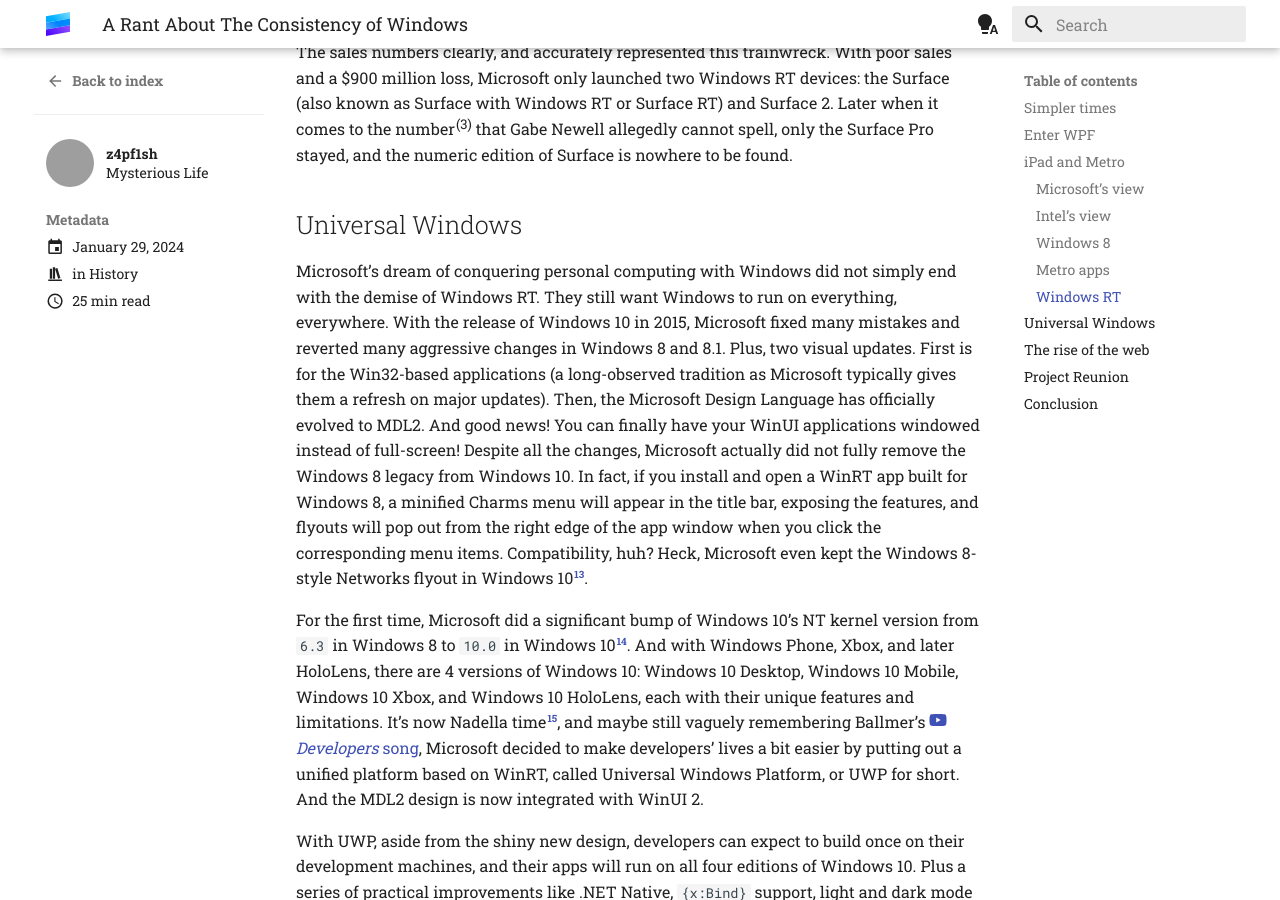
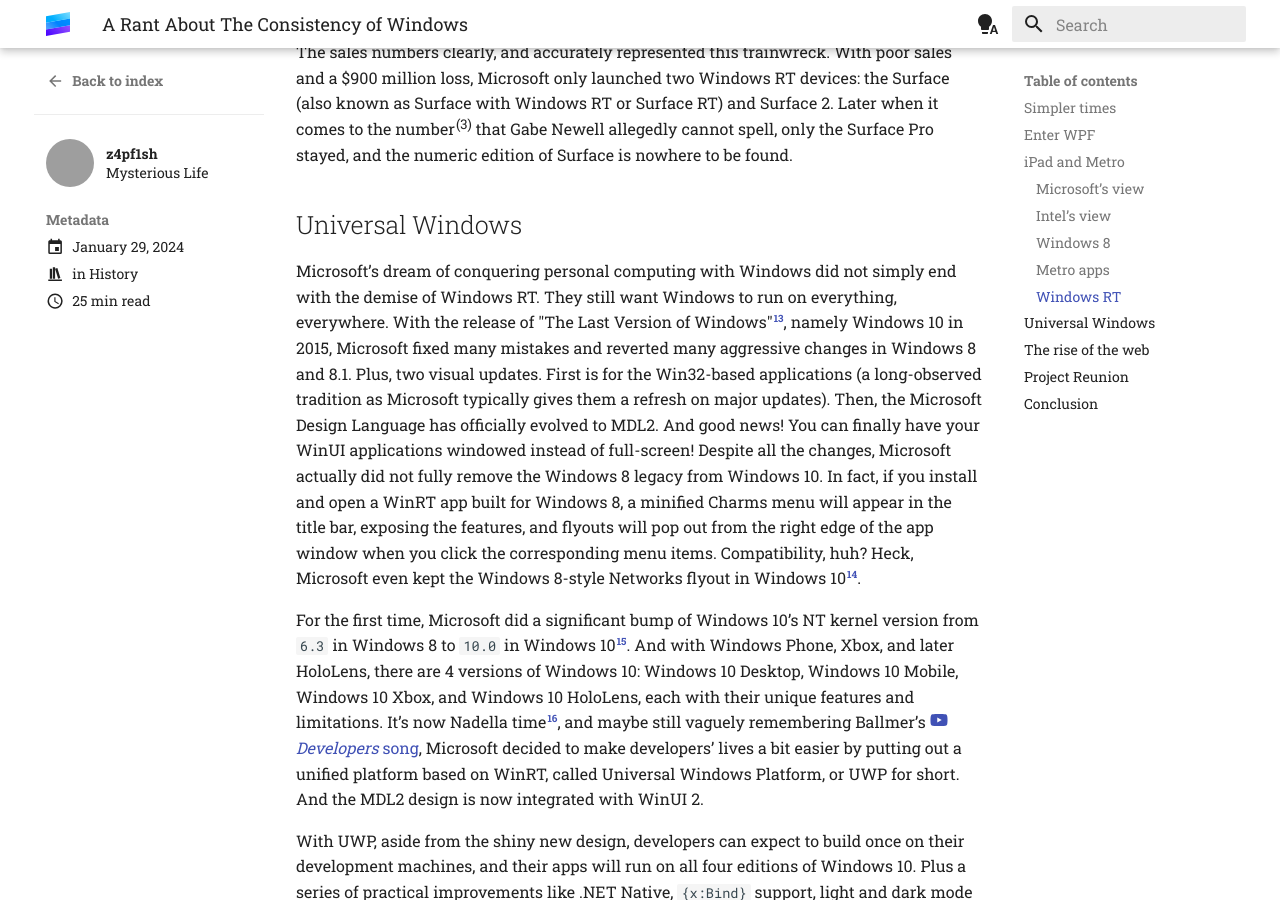
Before and after one commit to z4pf1sh/z4pf1sh.github.io, an MkDocs documentation site: the page built from docs/posts/windows-consistency.md, in a window 1280 px wide and 900 px high, scrolled down 8130 px. Built offline with MkDocs 1.6.1 and Material for MkDocs 9.7.7, drawn with Linux system fonts in a browser that asks for light colours; emoji names are drawn with the system emoji font; comment, search, counter and statistics services are not loaded; some of the changed text lies outside the part shown; grey boxes are pictures that could not be loaded.

Commit message:
Update footnotes and grammar

```diff
--- a/docs/posts/windows-consistency.md
+++ b/docs/posts/windows-consistency.md
@@ -165,9 +165,9 @@
 
 ## Universal Windows
 
-Microsoft’s dream of conquering personal computing with Windows did not simply end with the demise of Windows RT. They still want Windows to run on everything, everywhere. With the release of Windows 10 in 2015, Microsoft fixed many mistakes and reverted many aggressive changes in Windows 8 and 8.1. Plus, two visual updates. First is for the Win32-based applications (a long-observed tradition as Microsoft typically gives them a refresh on major updates). Then, the Microsoft Design Language has officially evolved to MDL2. And good news! You can finally have your WinUI applications windowed instead of full-screen! Despite all the changes, Microsoft actually did not fully remove the Windows 8 legacy from Windows 10. In fact, if you install and open a WinRT app built for Windows 8, a minified Charms menu will appear in the title bar, exposing the features, and flyouts will pop out from the right edge of the app window when you click the corresponding menu items. Compatibility, huh? Heck, Microsoft even kept the Windows 8-style Networks flyout in Windows 10[^13].
+Microsoft’s dream of conquering personal computing with Windows did not simply end with the demise of Windows RT. They still want Windows to run on everything, everywhere. With the release of "The Last Version of Windows"[^13], namely Windows 10 in 2015, Microsoft fixed many mistakes and reverted many aggressive changes in Windows 8 and 8.1. Plus, two visual updates. First is for the Win32-based applications (a long-observed tradition as Microsoft typically gives them a refresh on major updates). Then, the Microsoft Design Language has officially evolved to MDL2. And good news! You can finally have your WinUI applications windowed instead of full-screen! Despite all the changes, Microsoft actually did not fully remove the Windows 8 legacy from Windows 10. In fact, if you install and open a WinRT app built for Windows 8, a minified Charms menu will appear in the title bar, exposing the features, and flyouts will pop out from the right edge of the app window when you click the corresponding menu items. Compatibility, huh? Heck, Microsoft even kept the Windows 8-style Networks flyout in Windows 10[^14].
 
-For the first time, Microsoft did a significant bump of Windows 10’s NT kernel version from `6.3` in Windows 8 to `10.0` in Windows 10[^14]. And with Windows Phone, Xbox, and later HoloLens, there are 4 versions of Windows 10: Windows 10 Desktop, Windows 10 Mobile, Windows 10 Xbox, and Windows 10 HoloLens, each with their unique features and limitations. It’s now Nadella time[^15], and maybe still vaguely remembering Ballmer’s [:fontawesome-brands-youtube: *Developers* song](https://www.youtube.com/watch?v=XxbJw8PrIkc), Microsoft decided to make developers’ lives a bit easier by putting out a unified platform based on WinRT, called Universal Windows Platform, or UWP for short. And the MDL2 design is now integrated with WinUI 2.
+For the first time, Microsoft did a significant bump of Windows 10’s NT kernel version from `6.3` in Windows 8 to `10.0` in Windows 10[^15]. And with Windows Phone, Xbox, and later HoloLens, there are 4 versions of Windows 10: Windows 10 Desktop, Windows 10 Mobile, Windows 10 Xbox, and Windows 10 HoloLens, each with their unique features and limitations. It’s now Nadella time[^16], and maybe still vaguely remembering Ballmer’s [:fontawesome-brands-youtube: *Developers* song](https://www.youtube.com/watch?v=XxbJw8PrIkc), Microsoft decided to make developers’ lives a bit easier by putting out a unified platform based on WinRT, called Universal Windows Platform, or UWP for short. And the MDL2 design is now integrated with WinUI 2.
 
 With UWP, aside from the shiny new design, developers can expect to build once on their development machines, and their apps will run on all four editions of Windows 10. Plus a series of practical improvements like .NET Native, `{x:Bind}` support, light and dark mode support, system materials, `{ThemeResource}` namespace and many useful control improvements, including the new, long-awaited `Spacing` property for panel controls supporting automatic layouts. But many of those limits are still there, thus despite these advancements, UWP still cannot replace those creaking ancient Win32 applications in the forseeable future.
 
@@ -264,7 +264,7 @@
 [^10]: While “Desktop”, as a *Metro* app, is closed, all Windows desktop applications and their windows remained open. You normally cannot return to desktop until you click or tap the Desktop tile in the Start Menu again. This adds another layer of confusion to users.
 [^11]: Quote source: [:fontawesome-brands-youtube: Steve Jobs on Touch Screen PCs](https://www.youtube.com/watch?v=9TcJ45Y2z30).
 [^12]: At that time, Windows Store only offers packaged WinRT applications, packaged Win32 applications like what we have nowadays is not there until Windows 10.
-[^13]: See [Winaero’s registry tweak :octicons-link-external-16:](https://winaero.com/change-network-icon-click-action-in-windows-10/) to bring it back.
-[^14]: Fearing to break ancient software, when queried through Win32 APIs, the `10.0` version is only returned for apps that explicitly declared Windows 10 compatibility in their manifests, while for everyone else the NT kernel version of Windows 8.1 that is `6.3.9600` will be returned. If applications chose to retrieve version information through WMI (Windows Management Instrumentation), the actual version will be returned regardless of compatibility.
-[^15]: Referring to Satya Nadella, Microsoft’s new CEO after Steve Ballmer since February 2014.
-[^16]: The statement, which [aged well :octicons-link-external-16:](https://blogs.windows.com/windowsexperience/2021/08/31/windows-11-available-on-october-5/), was made by Microsoft employee Jerry Nixon [at the 2015 Ignite Conference :octicons-link-external-16:](https://www.theverge.com/2015/5/7/8568473/windows-10-last-version-of-windows). But remains [controversial :octicons-link-external-16:](https://www.pcworld.com/article/394724/why-is-there-a-windows-11-if-windows-10-is-the-last-windows.html) since it may be taken out of context by media or others.
+[^13]: The statement, which [aged well :octicons-link-external-16:](https://blogs.windows.com/windowsexperience/2021/08/31/windows-11-available-on-october-5/), was made by Microsoft employee Jerry Nixon [at the 2015 Ignite Conference :octicons-link-external-16:](https://www.theverge.com/2015/5/7/8568473/windows-10-last-version-of-windows). But remains [controversial :octicons-link-external-16:](https://www.pcworld.com/article/394724/why-is-there-a-windows-11-if-windows-10-is-the-last-windows.html) since it may be taken out of context by media or others.
+[^14]: See [Winaero’s registry tweak :octicons-link-external-16:](https://winaero.com/change-network-icon-click-action-in-windows-10/) to bring it back.
+[^15]: Fearing to break ancient software, when queried through Win32 APIs, the `10.0` version is only returned for apps that explicitly declared Windows 10 compatibility in their manifests, while for everyone else the NT kernel version of Windows 8.1 that is `6.3.9600` will be returned. If applications chose to retrieve version information through WMI (Windows Management Instrumentation), the actual version will be returned regardless of compatibility.
+[^16]: Referring to Satya Nadella, Microsoft’s new CEO after Steve Ballmer since February 2014.
```
Also changed, not shown: other parts of docs/posts/windows-consistency.md (+1 -1 lines).
